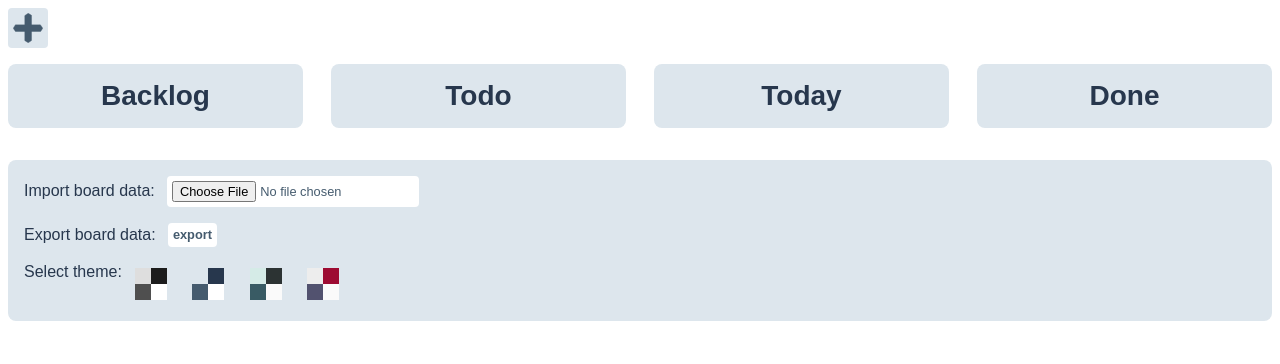
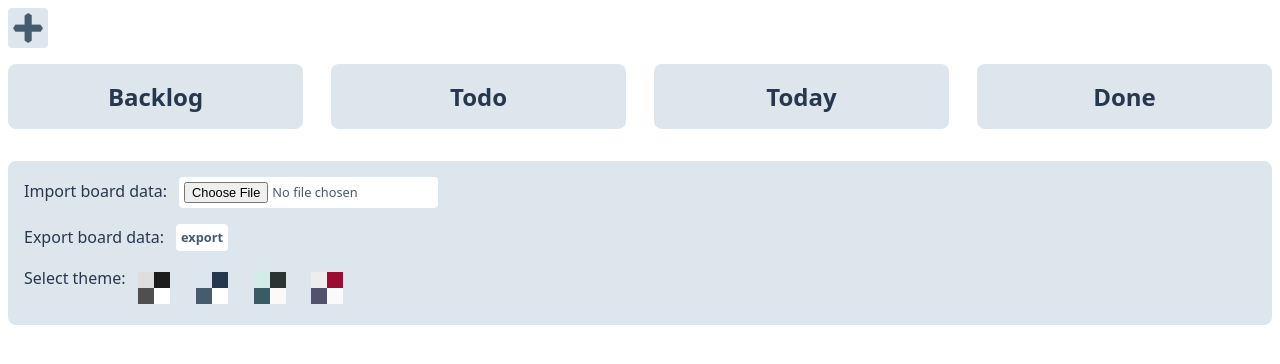
Before and after one commit to 2alin/kanban-board, a React (Vite) app: page / in a window 1280 px wide. Shown: the top 364 px of the page. Built offline with nearby package versions, Linux system fonts and the light colour scheme.

Commit message:
chore: improve font style [noissue]

```diff
--- a/src/style/index.css
+++ b/src/style/index.css
@@ -1,7 +1,7 @@
 @import url("./themes.css");
 
 :root {
-  font-family: noto-sans, sans-serif;
+  font-family: noto-sans, system-ui, sans-serif;
 }
 
 /* CUSTOM STYLE FOR IN-BUILT ELEMENTS */
@@ -17,6 +17,12 @@ button:hover {
 
 select {
   padding: 0.2rem;
+}
+
+button,
+input,
+select {
+  font-family: inherit;
 }
 
 /* MAIN CONTAINERS */
@@ -90,7 +96,7 @@ header {
 }
 
 .column > .title {
-  font-size: 1.75rem;
+  font-size: 1.5rem;
   text-transform: capitalize;
   text-align: center;
   margin: 1rem 0;
```
